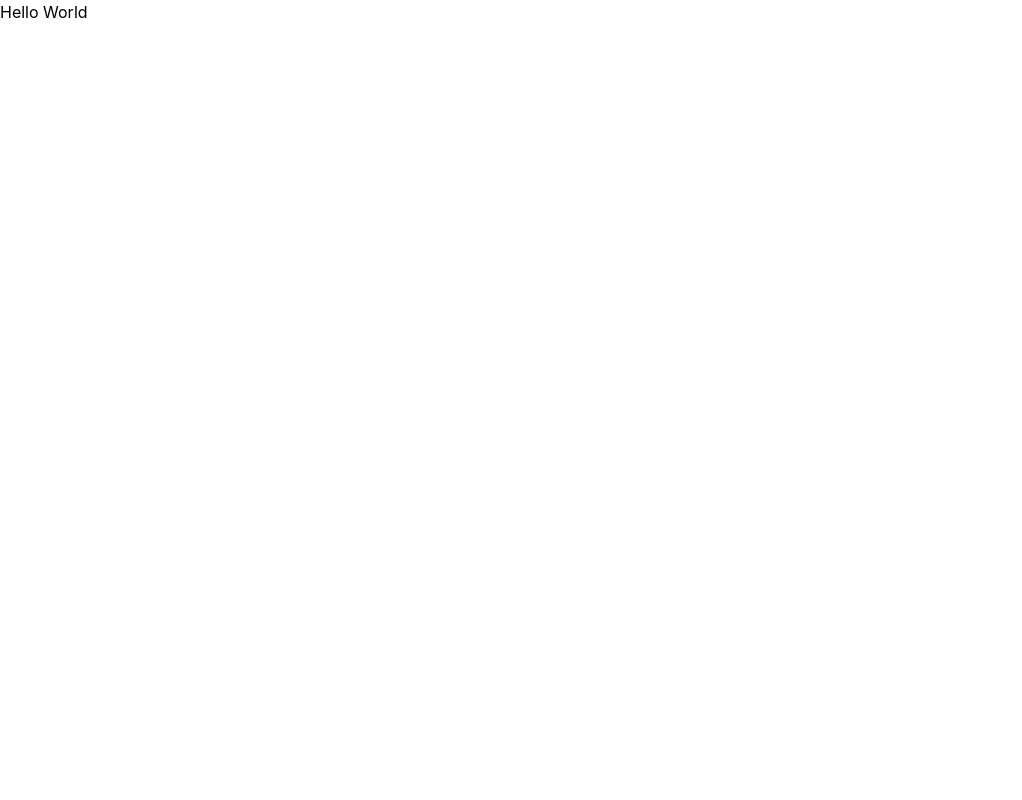
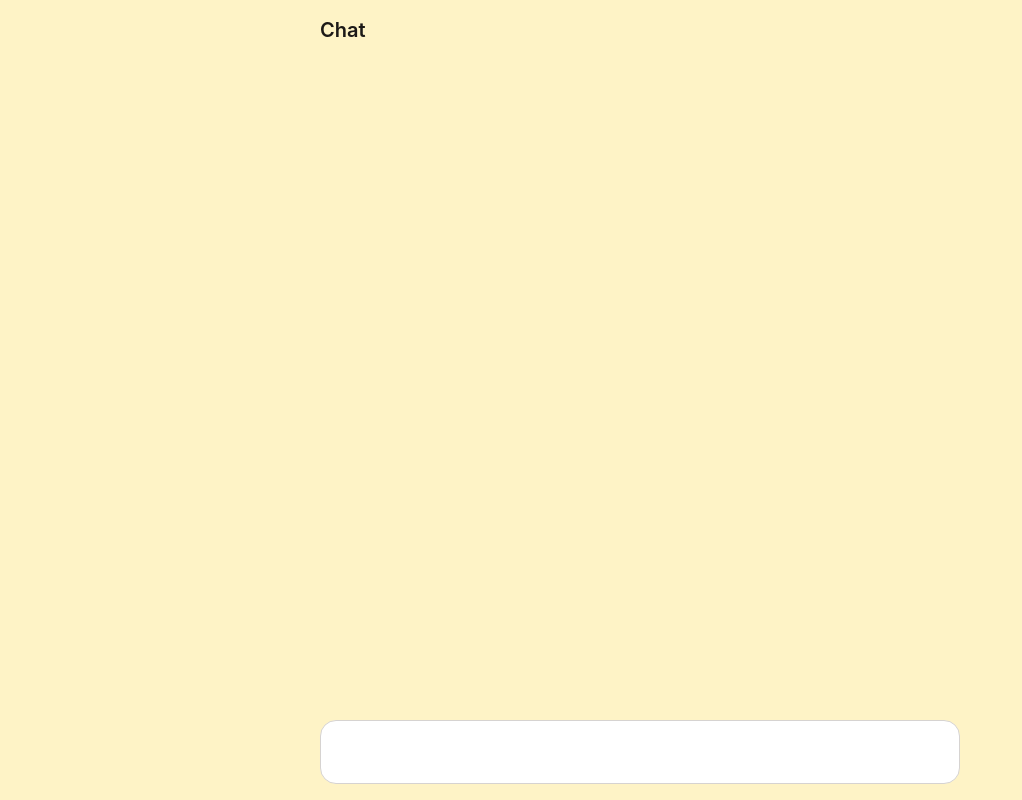
Before and after one commit to secdevbrazil/react-chat-offline, a React (Vite) app: page / in a window 1280 px wide. Shown: the whole page, without its empty margins (0-1022 px from the left). Built offline with nearby package versions, Linux system fonts and the light colour scheme.

Commit message:
fase1 e fase2

```diff
--- a/src/App.tsx
+++ b/src/App.tsx
@@ -1,7 +1,5 @@
+import { ChatScreen } from "./components/ChatScreen"
+
 export default function App() {
-  return (
-    <div>
-      <h1>Hello World</h1>
-    </div>
-  )
+  return <ChatScreen />
 }
--- /dev/null
+++ b/src/components/ChatScreen.tsx
@@ -0,0 +1,32 @@
+import { useState } from "react"
+import type { Author, Message } from "../types/message"
+
+export function ChatScreen() {
+  const [messages] = useState<Message[]>([])
+  const [draft] = useState("")
+  const [author] = useState<Author>("user")
+
+  // O rascunho e o autor passam a aparecer no card nas próximas fases.
+  void draft
+  void author
+
+  return (
+    <main className="flex h-dvh min-h-dvh justify-center bg-amber-100 text-stone-900">
+      <div className="flex h-full w-full max-w-2xl flex-col px-4">
+        <header className="shrink-0 py-4">
+          <h1 className="text-xl font-semibold">Chat</h1>
+        </header>
+
+        <section aria-label="Histórico" className="min-h-0 flex-1 overflow-y-auto">
+          {messages.map((message) => (
+            <div key={message.id}>{message.text}</div>
+          ))}
+        </section>
+
+        <div className="shrink-0 pb-4">
+          <div className="min-h-16 rounded-2xl border border-stone-300 bg-white" />
+        </div>
+      </div>
+    </main>
+  )
+}
--- /dev/null
+++ b/src/types/message.ts
@@ -0,0 +1,7 @@
+export type Author = "user" | "robot"
+
+export type Message = {
+  id: string
+  author: Author
+  text: string
+}
```
Also changed, not shown: .docs/prd.md.
